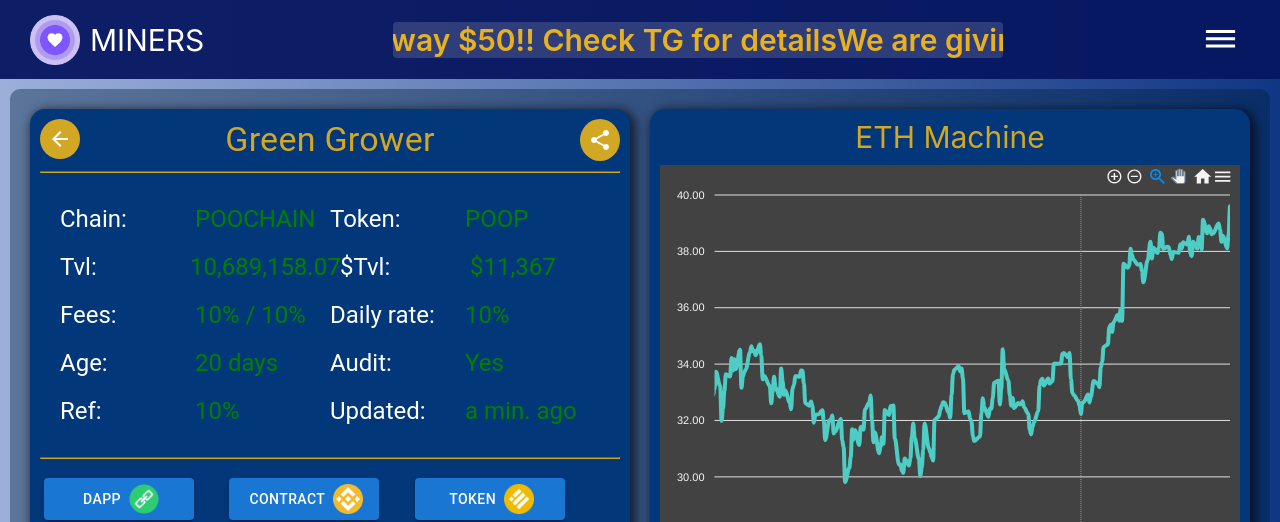
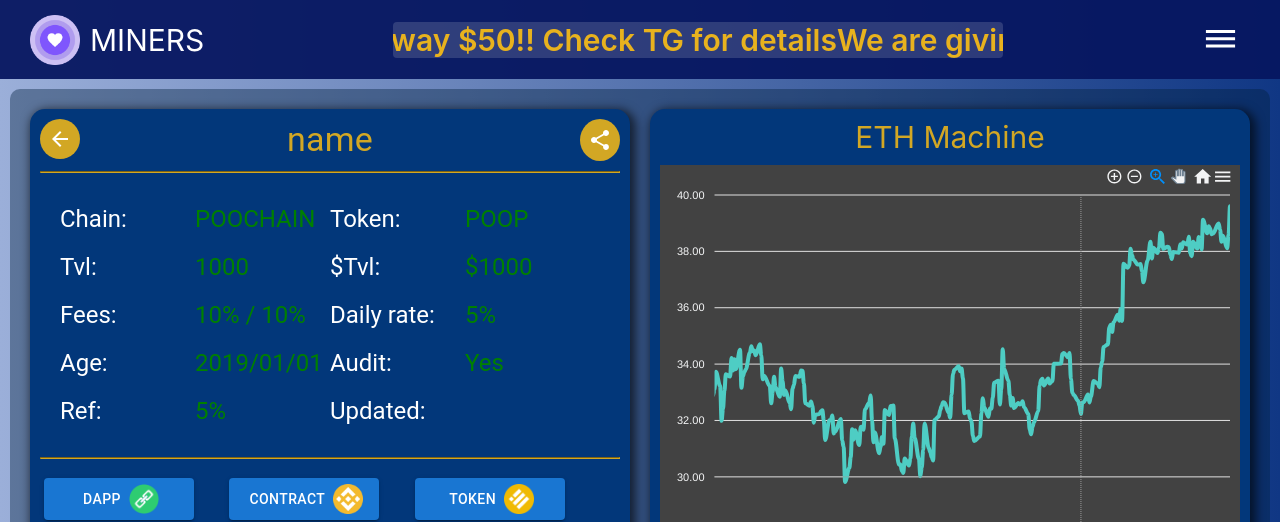
Before and after one commit to web-gardener/miners, a React (Create React App) app: page /detail in a window 1280 px wide. Shown: the top 522 px of the page. Built offline with nearby package versions, Linux system fonts and the light colour scheme.

Commit message:
update: DAppData compoment stactic to dynamic

```diff
--- a/src/pages/DetailPage/DAppData/index.tsx
+++ b/src/pages/DetailPage/DAppData/index.tsx
@@ -8,7 +8,7 @@ import TelegramIcon from '../../../assets/image/telegram-icon.svg';
 import DAppIcon from '../../../assets/image/dapp.png';
 import './style.scss';
 
-const DAppData = () => {
+const DAppData = (props: DAppDataProps) => {
     return (
         <div className="dapp-data">
             <div>
@@ -20,7 +20,7 @@ const DAppData = () => {
                             </IconButton>
                         </a>
                     </Tooltip>
-                    <Typography variant={'h4'} component={'h1'} style={{ color: 'rgb(210, 167, 36)' }}>Green Grower</Typography>
+                    <Typography variant={'h4'} component={'h1'} style={{ color: 'rgb(210, 167, 36)' }}>{props.data.name}</Typography>
                     <Tooltip title="Share this project" placement="left" arrow>
                         <IconButton aria-label="back" style={{ backgroundColor: 'rgb(210, 167, 36)', color: 'white' }}>
                             <ShareIcon />
@@ -35,33 +35,33 @@ const DAppData = () => {
                 <Stack spacing={2} style={{ padding: 20 }}>
                     <Stack direction={"row"} justifyContent={"space-between"}>
                         <Typography variant={"h5"} component={"h2"} style={{ color: 'white' }}>Chain:</Typography>
-                        <Typography variant={"h5"} component={"h2"} style={{ color: 'green' }}>POOCHAIN</Typography>
+                        <Typography variant={"h5"} component={"h2"} style={{ color: 'green' }}>{props.data.chain}</Typography>
                         <Typography variant={"h5"} component={"h2"} style={{ color: 'white' }}>Token:</Typography>
-                        <Typography variant={"h5"} component={"h2"} style={{ color: 'green' }}>POOP</Typography>
+                        <Typography variant={"h5"} component={"h2"} style={{ color: 'green' }}>{props.data.token}</Typography>
                     </Stack>
                     <Stack direction={"row"} justifyContent={"space-between"}>
                         <Typography variant={"h5"} component={"h2"} style={{ color: 'white' }}>Tvl:</Typography>
-                        <Typography variant={"h5"} component={"h2"} style={{ color: 'green' }}>10,689,158.07</Typography>
+                        <Typography variant={"h5"} component={"h2"} style={{ color: 'green' }}>{props.data.tvl}</Typography>
                         <Typography variant={"h5"} component={"h2"} style={{ color: 'white' }}>$Tvl:</Typography>
-                        <Typography variant={"h5"} component={"h2"} style={{ color: 'green' }}>$11,367</Typography>
+                        <Typography variant={"h5"} component={"h2"} style={{ color: 'green' }}>${props.data.tvl_usd}</Typography>
                     </Stack>
                     <Stack direction={"row"} justifyContent={"space-between"}>
                         <Typography variant={"h5"} component={"h2"} style={{ color: 'white' }}>Fees:</Typography>
-                        <Typography variant={"h5"} component={"h2"} style={{ color: 'green' }}>10% / 10%</Typography>
+                        <Typography variant={"h5"} component={"h2"} style={{ color: 'green' }}>{props.data.fees}</Typography>
                         <Typography variant={"h5"} component={"h2"} style={{ color: 'white' }}>Daily rate:</Typography>
-                        <Typography variant={"h5"} component={"h2"} style={{ color: 'green' }}>10%</Typography>
+                        <Typography variant={"h5"} component={"h2"} style={{ color: 'green' }}>{props.data.daily_rate}</Typography>
                     </Stack>
                     <Stack direction={"row"} justifyContent={"space-between"}>
                         <Typography variant={"h5"} component={"h2"} style={{ color: 'white' }}>Age:</Typography>
-                        <Typography variant={"h5"} component={"h2"} style={{ color: 'green' }}>20 days</Typography>
+                        <Typography variant={"h5"} component={"h2"} style={{ color: 'green' }}>{props.data.age}</Typography>
                         <Typography variant={"h5"} component={"h2"} style={{ color: 'white' }}>Audit:</Typography>
-                        <Typography variant={"h5"} component={"h2"} style={{ color: 'green' }}>Yes</Typography>
+                        <Typography variant={"h5"} component={"h2"} style={{ color: 'green' }}>{props.data.audit === "Pending" ? "Yes" : "No"}</Typography>
                     </Stack>
                     <Stack direction={"row"} justifyContent={"space-between"}>
                         <Typography variant={"h5"} component={"h2"} style={{ color: 'white' }}>Ref:</Typography>
-                        <Typography variant={"h5"} component={"h2"} style={{ color: 'green' }}>10%</Typography>
+                        <Typography variant={"h5"} component={"h2"} style={{ color: 'green' }}>{props.data.ref}</Typography>
                         <Typography variant={"h5"} component={"h2"} style={{ color: 'white' }}>Updated:</Typography>
-                        <Typography variant={"h5"} component={"h2"} style={{ color: 'green' }}>a min. ago</Typography>
+                        <Typography variant={"h5"} component={"h2"} style={{ color: 'green' }}>{props.data.update}</Typography>
                     </Stack>
                 </Stack>
             </div>
@@ -71,28 +71,28 @@ const DAppData = () => {
             <div className="buttons">
                 <Grid container spacing={2}>
                     <Grid xs={6} md={4} style={{ marginTop: 5 }} display={'flex'} justifyContent={"center"}>
-                        <a className="data-btn" href="https://t.me/GoatMiners">
+                        <a className="data-btn" href={props.data.links.dapp}>
                             <Button variant="contained" endIcon={<img src={DAppIcon} alt="telegram-icon" width={30} height={30} />} style={{ width: 150 }}>
                                 <p>DAPP</p>
                             </Button>
                         </a>
                     </Grid>
                     <Grid xs={6} md={4} style={{ marginTop: 5 }} display={'flex'} justifyContent={"center"}>
-                        <a className="data-btn" href="https://t.me/GoatMiners">
+                        <a className="data-btn" href={props.data.links.contract}>
                             <Button variant="contained" endIcon={<img src={`BSC_CHAIN.png`} alt="telegram-icon" width={30} height={30} />} style={{ width: 150 }}>
                                 <p>CONTRACT</p>
                             </Button>
                         </a>
                     </Grid>
                     <Grid xs={6} md={4} style={{ marginTop: 5 }} display={'flex'} justifyContent={"center"}>
-                        <a className="data-btn" href="https://t.me/GoatMiners">
+                        <a className="data-btn" href={props.data.links.chart}>
                             <Button variant="contained" endIcon={<img src={`BUSD_TOKEN.png`} alt="telegram-icon" width={30} height={30} />} style={{ width: 150 }}>
                                 <p>TOKEN</p>
                             </Button>
                         </a>
                     </Grid>
                     <Grid xs={6} md={12} style={{ marginTop: 5 }} display={'flex'} justifyContent={"center"}>
-                        <a className="data-btn" href="https://t.me/GoatMiners">
+                        <a className="data-btn" href={props.data.links.telegram}>
                             <Button variant="contained" endIcon={<img src={TelegramIcon} alt="telegram-icon" width={30} height={30} />} style={{ width: 150 }}>
                                 <p>TELEGRAM</p>
                             </Button>
--- a/src/pages/DetailPage/index.tsx
+++ b/src/pages/DetailPage/index.tsx
@@ -1,4 +1,4 @@
-import React from 'react';
+import React, { useState } from 'react';
 import DAppData from './DAppData';
 import PriceChart from './PriceChart';
 import Details from './Details';
@@ -6,11 +6,30 @@ import Grid from '@mui/material/Grid';
 import './style.scss';
 
 const DetailPage = () => {
+    const [dappData, setDAppData] = useState<DAppData>({
+        name: "name",
+        chain: "POOCHAIN",
+        token: "POOP",
+        tvl: 1000,
+        tvl_usd: 1000,
+        fees: "10% / 10%",
+        daily_rate: "5%",
+        age: "2019/01/01",
+        audit: "Pending",
+        ref: "5%",
+        update: "",
+        links: {
+            dapp: "/",
+            contract: "/",
+            chart: "/",
+            telegram: "/",
+        },
+    });
     return (
         <div className="detail-page">
             <Grid container>
                 <Grid xs={12} md={6} style={{ padding: 10 }}>
-                    <DAppData />
+                    <DAppData data={dappData} />
                 </Grid>
                 <Grid xs={12} md={6} style={{ padding: 10 }}>
                     <PriceChart />
```
Also changed, not shown: src/@types/types.d.ts (+20 -0 lines).
